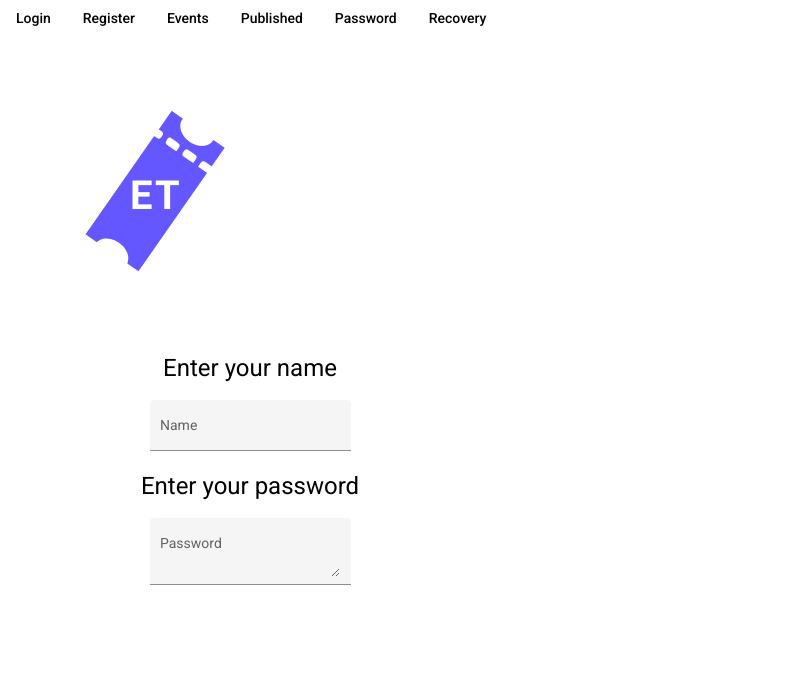
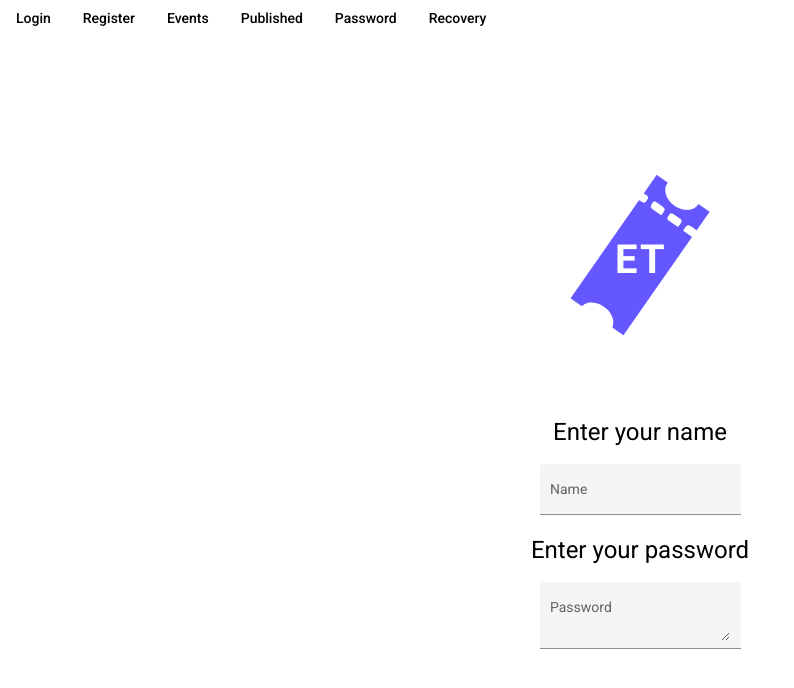
Before and after one commit to Raftelcorp/FrontEnd-Application, an Angular app in the folder EventsToday/: page /login in a window 1280 px wide. Shown: the top 688 px of the page, without its empty margins (0-794 px from the left). Built offline with nearby package versions, Linux system fonts and the light colour scheme.

Commit message:
edit:login

```diff
--- a/EventsToday/src/app/components/login/login.component.css
+++ b/EventsToday/src/app/components/login/login.component.css
@@ -5,3 +5,13 @@
     height: 600px;
     align-items: center;
 }
+
+
+.main {
+    justify-content: center;
+    align-items: center;
+    text-align: center;
+    margin: auto;
+    padding-top: 5%;
+    width: 500px;
+}
--- a/EventsToday/src/app/components/login/login.component.html
+++ b/EventsToday/src/app/components/login/login.component.html
@@ -1,4 +1,5 @@
 <div>
+  <div class="main">
     <img src="../../../assets/logo.png" />
     <form class="example-form">
       <h1>Enter your name</h1>
@@ -13,3 +14,4 @@
       </mat-form-field>
     </form>
   </div>
+</div>
```
Lines whose indentation alone changed are shown as unchanged.
